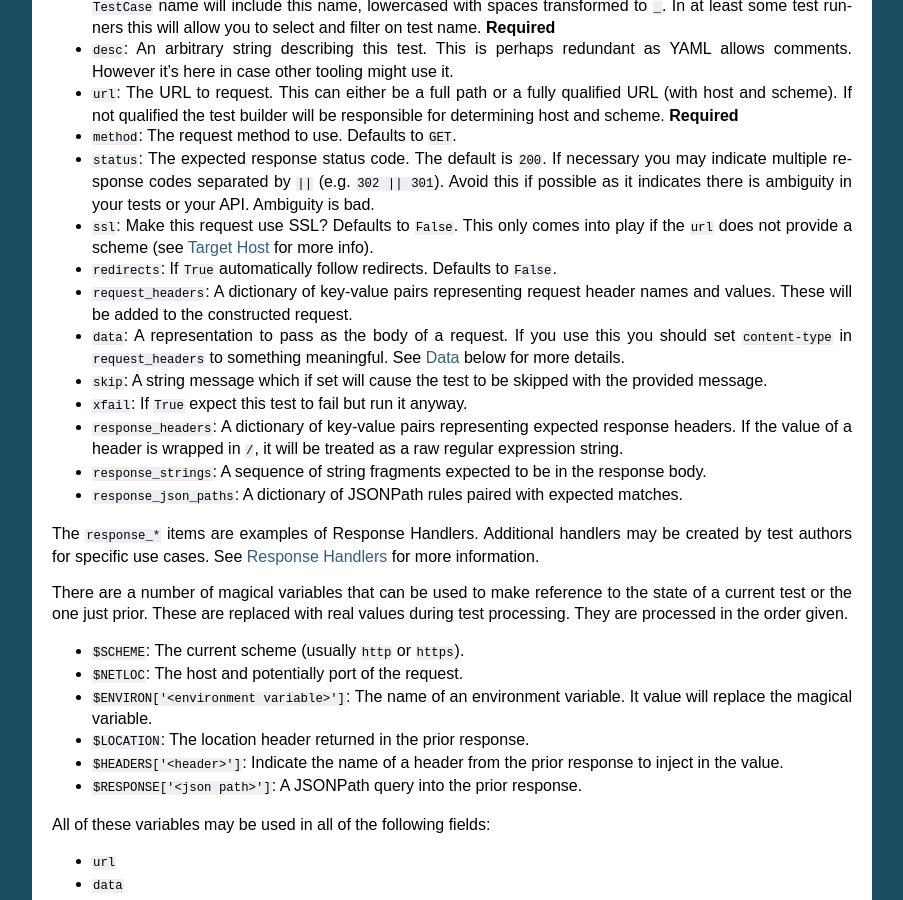
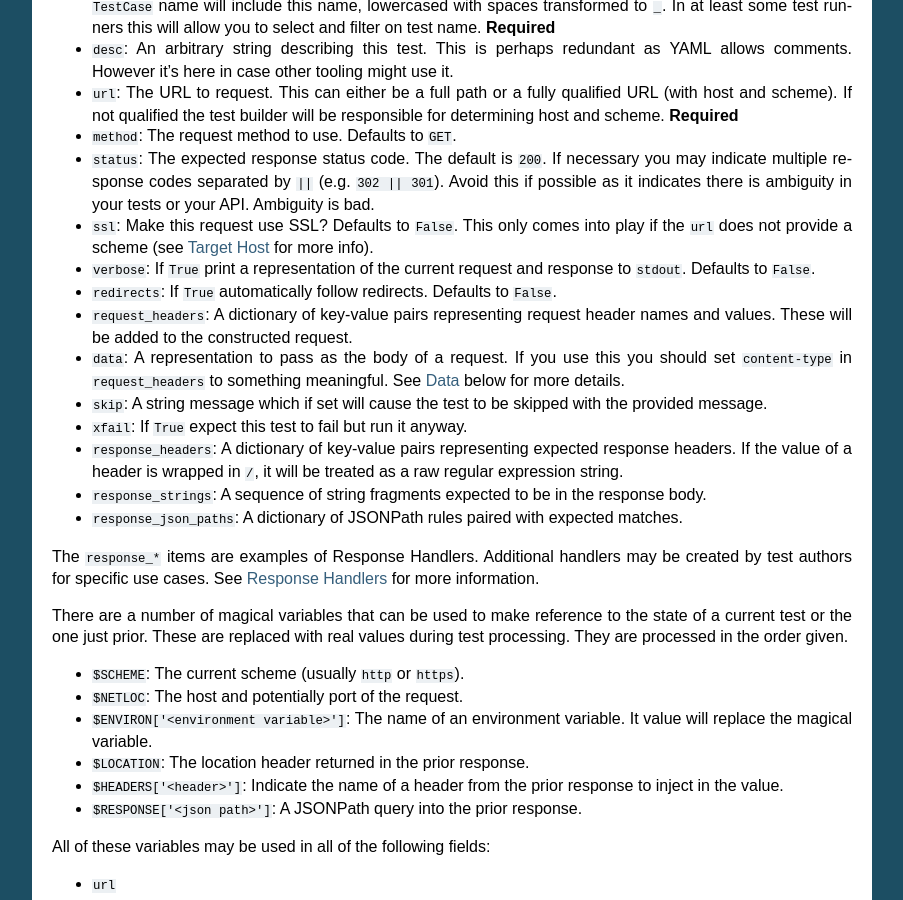
Before and after one commit to cdent/gabbi, a Sphinx documentation site: the page built from docs/source/format.rst, in a window 1280 px wide and 900 px high, scrolled down 494 px. Shown: the whole window, without its empty margins (198-1101 px from the left). Built offline with Sphinx 7.4.7, drawn with Linux system fonts in a browser that asks for light colours.

Commit message:
Add docs for verbose rule.

```diff
--- a/docs/source/format.rst
+++ b/docs/source/format.rst
@@ -46,6 +46,8 @@ these allow substitutions (explained below).
 * ``ssl``: Make this request use SSL? Defaults to ``False``. This only
   comes into play if the ``url`` does not provide a scheme (see
   :doc:`host` for more info).
+* ``verbose``: If ``True`` print a representation of the current
+  request and response to ``stdout``. Defaults to ``False``.
 * ``redirects``: If ``True`` automatically follow redirects. Defaults
   to ``False``.
 * ``request_headers``: A dictionary of key-value pairs representing
```
